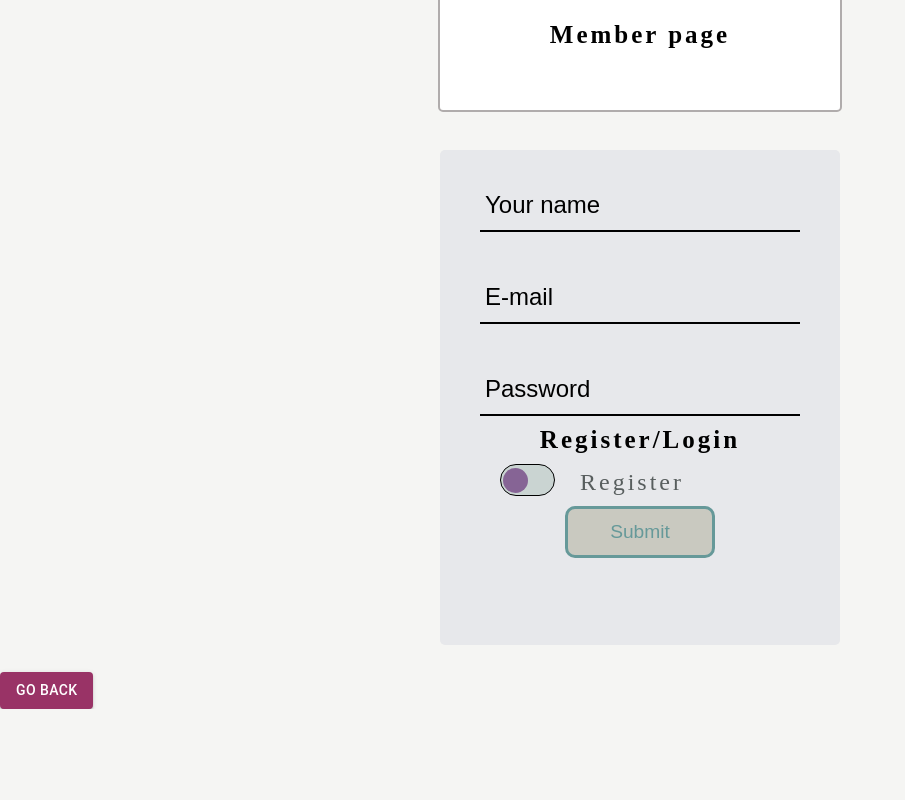
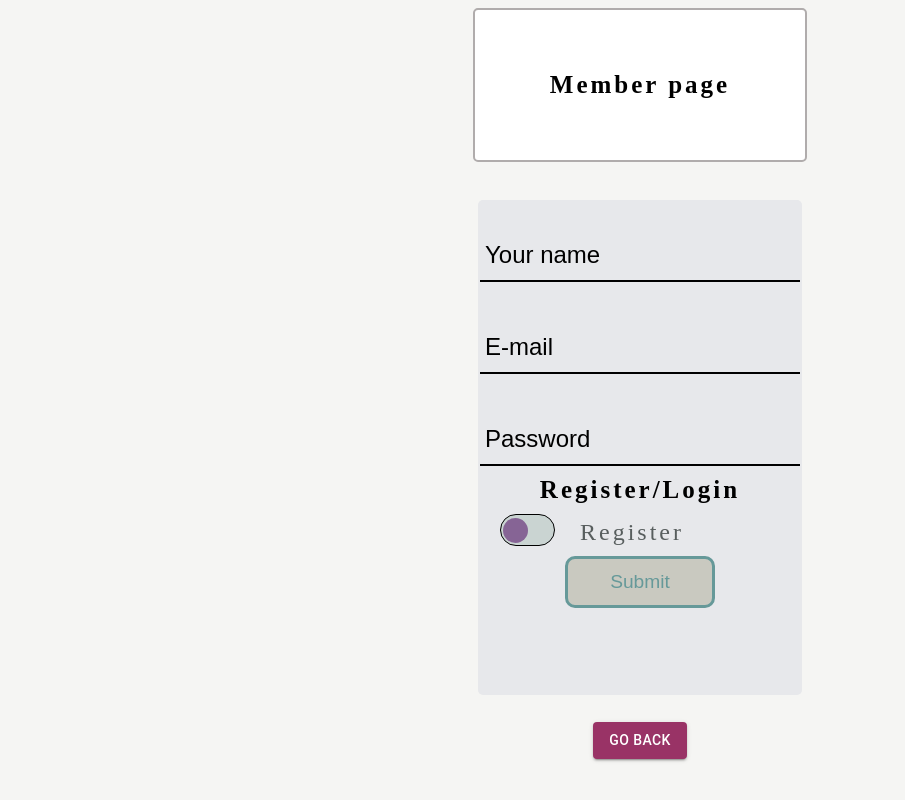
Before and after one commit to NinaWald/Final-project-frontend, a React (Create React App) app: page /member in a window 1280 px wide. Shown: the part 256-1056 px from the top of the page, without its empty margins (0-905 px from the left). Before the commit the page ends 965 px from the top, so only its background shows below. Built offline with nearby package versions, Linux system fonts and the light colour scheme.

Commit message:
fixing css styling

```diff
--- a/src/components/CategoryProducts.js
+++ b/src/components/CategoryProducts.js
@@ -10,6 +10,7 @@ const CategoryContainer = styled.div`
   display: flex;
   flex-direction: column;
   margin-top: 100px;
+  margin-bottom: 100px;
   width: 100%;
   height: 500px;
 
@@ -99,6 +100,10 @@ const StyledLink = styled(Link)`
 const ButtonContainer = styled.button`
   display: flex;
   justify-content: center;
+  align-items: center;
+  width: 200px;
+  margin-left: 50px;
+  padding: 30px;
 `
 
 const CategoryProducts = () => {
--- a/src/components/CategorySelection.js
+++ b/src/components/CategorySelection.js
@@ -14,7 +14,12 @@ const Container = styled.div`
 `;
 
 const HeaderContainer = styled.div`
-  margin-bottom: 5px;
+   margin-bottom: 15px;
+  margin-top: 15px;
+  font-size: 30px;
+  display: flex;
+  justify-content: center;
+  align-items: center;
 
   @media (max-width: 668px) {
     display: flex;
@@ -72,7 +77,7 @@ const CategorySelection = () => {
   return (
     <Container>
       <HeaderContainer>
-        <h2>Browse Categories</h2>
+        <h1>Browse Categories</h1>
       </HeaderContainer>
       <ImageWrapper>
         <Image
--- a/src/components/FlowerCarousel.js
+++ b/src/components/FlowerCarousel.js
@@ -14,7 +14,7 @@ const FlowerCarousel = () => {
 
   return (
     <div className="carousel-container">
-      <h2 className="carousel-header">Featured Bouquets</h2>
+      <h1 className="carousel-header">Featured Bouquets</h1>
       <AutoplaySlider
         className="flower-carousel"
         play
--- a/src/dropdown.css
+++ b/src/dropdown.css
@@ -2,7 +2,7 @@
 .dropdown-container {
     display: flex;
     justify-content: center;
-    height: 500px;
+    height: 560px;
     flex-direction: column;
     align-items: center;
 
--- a/src/flowercarousel.css
+++ b/src/flowercarousel.css
@@ -1,4 +1,3 @@
-/* FlowerCarousel.css */
 
 .carousel-container {
   display: flex;
@@ -8,6 +7,8 @@
 .carousel-header {
   display: flex;
   justify-content: center;
+  font-size: 30px;
+  margin-bottom: 20px;
 }
 
 .flower-carousel {
--- a/src/pages/MemberPage.js
+++ b/src/pages/MemberPage.js
@@ -1,13 +1,27 @@
 import React from 'react';
+import styled from 'styled-components';
 import RegistrationPage from '../components/RegistrationPage';
 import BackButton from '../components/BackButton';
 
+const MemberPageContainer = styled.div`
+  display: flex;
+  flex-direction: column;
+  align-items: center;
+  margin-top: 50px;
+`;
+
+const BackButtonWrapper = styled.div`
+  margin-bottom: 150px;
+`;
+
 const MemberPage = () => {
   return (
-    <div>
+    <MemberPageContainer>
       <RegistrationPage />
-      <BackButton />
-    </div>
+      <BackButtonWrapper>
+        <BackButton />
+      </BackButtonWrapper>
+    </MemberPageContainer>
   );
 };
 
```
